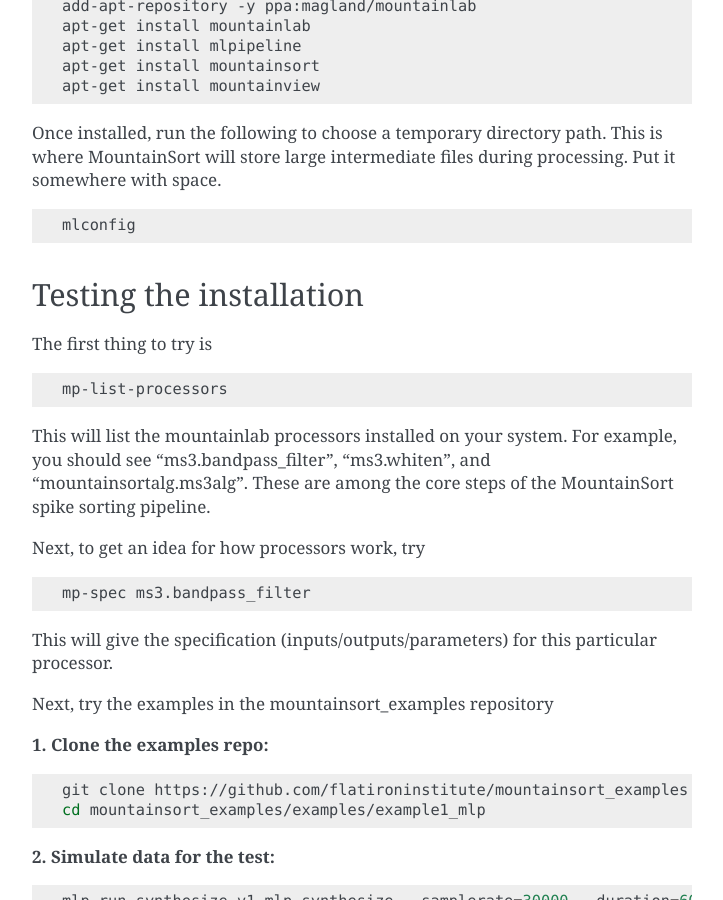
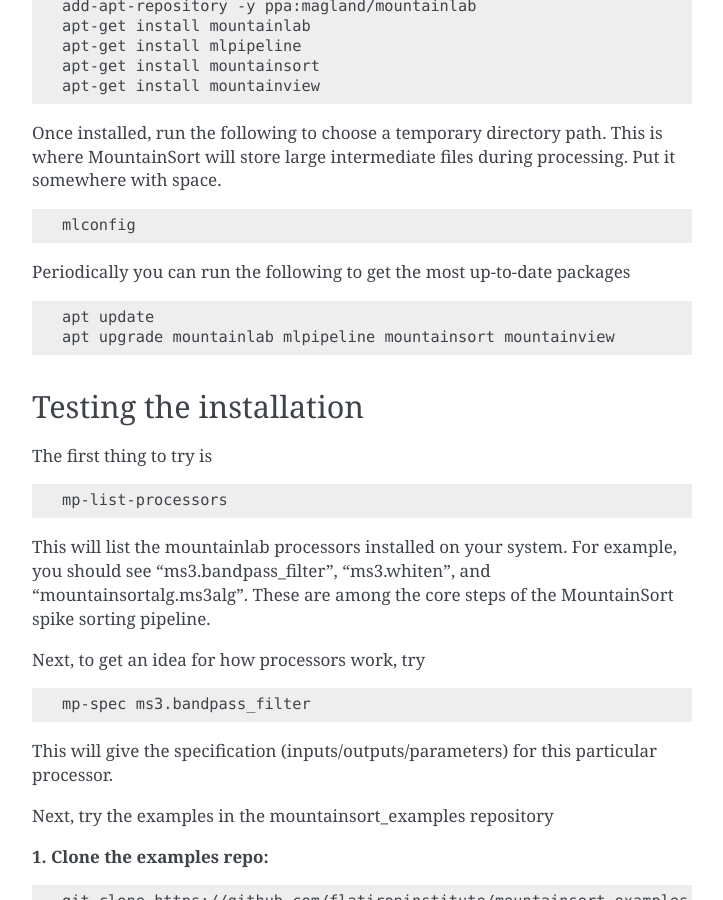
Before and after one commit to scratcharchive/mountainsort_examples, a Sphinx documentation site: the page built from docs/source/index.rst, in a window 1280 px wide and 900 px high, scrolled down 1165 px. Shown: the whole window, without its empty margins (388-1111 px from the left). Built offline with Sphinx 7.4.7, drawn with Linux system fonts in a browser that asks for light colours; pages that are not in the unit, such as notebooks, are missing from menus.

Commit message:
update docs

```diff
--- a/docs/source/index.rst
+++ b/docs/source/index.rst
@@ -45,6 +45,13 @@
 .. code:: bash
 
   mlconfig
+
+Periodically you can run the following to get the most up-to-date packages
+
+.. code:: bash
+
+  apt update
+  apt upgrade mountainlab mlpipeline mountainsort mountainview
 
 
 Testing the installation
```
